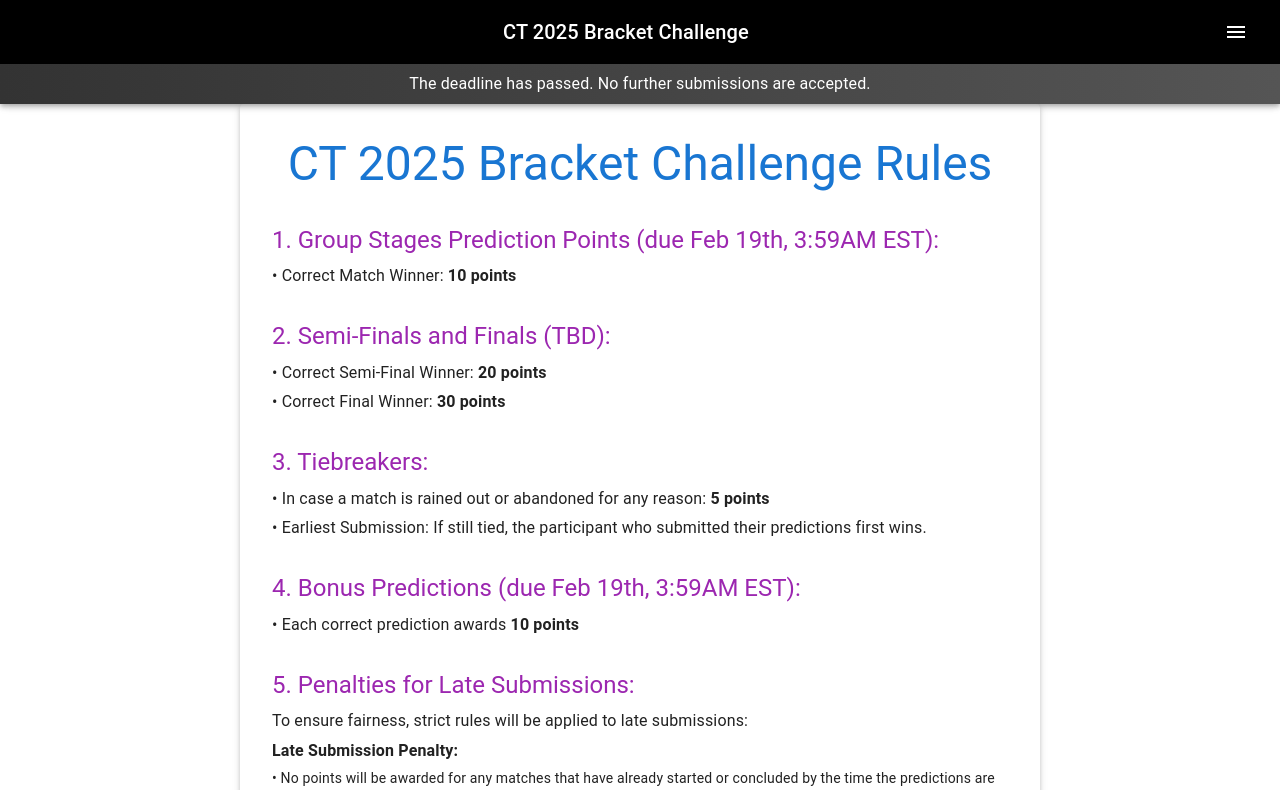
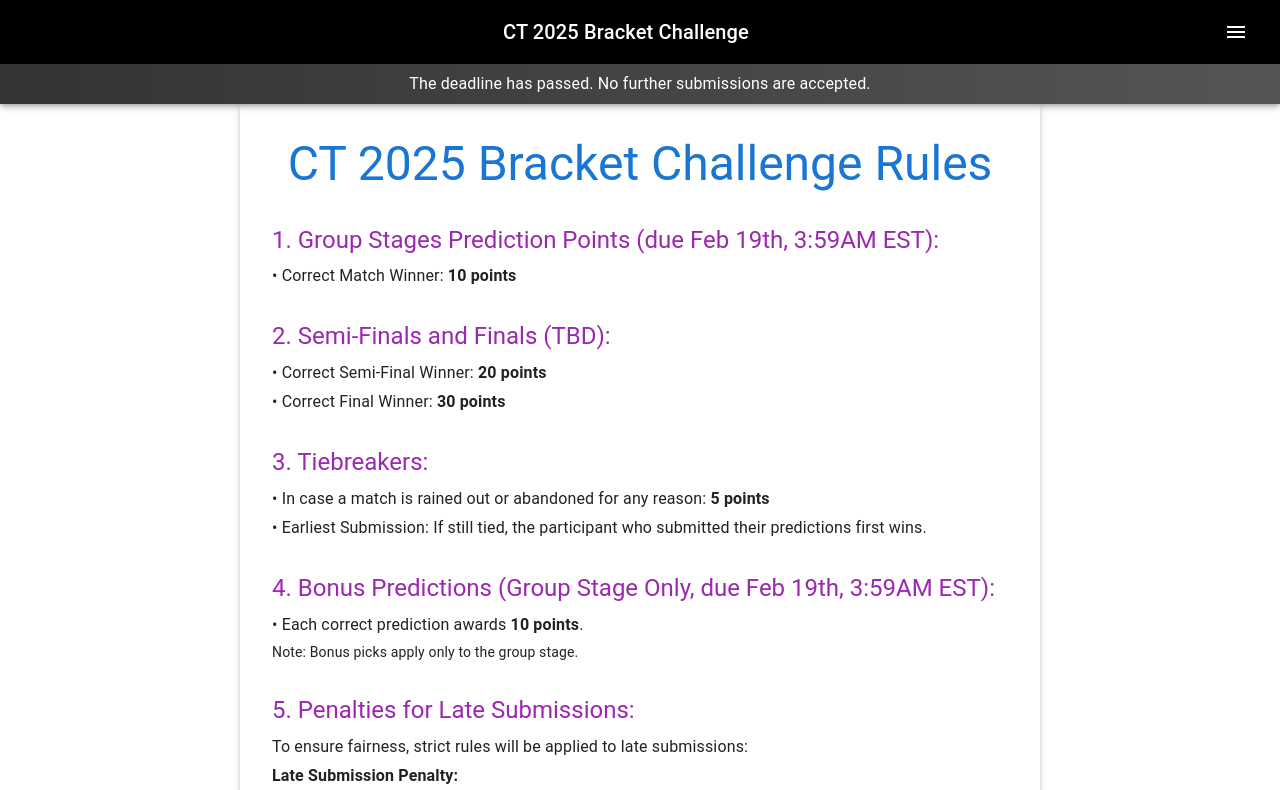
Before and after one commit to arsidada/cricket-bracket, a Next.js app: page /rules in a window 1280 px wide. Shown: the top 790 px of the page. Built offline with nearby package versions, Linux system fonts and the light colour scheme; no server answers.

Commit message:
rules update for bonus

```diff
--- a/app/rules/page.tsx
+++ b/app/rules/page.tsx
@@ -48,10 +48,13 @@ const RulesPage = () => {
         </Typography>
 
         <Typography variant="h5" color="secondary" mt={4} gutterBottom>
-          4. Bonus Predictions (due Feb 19th, 3:59AM EST):
+          4. Bonus Predictions (Group Stage Only, due Feb 19th, 3:59AM EST):
         </Typography>
         <Typography variant="body1" gutterBottom>
-          • Each correct prediction awards <strong>10 points</strong>
+          • Each correct prediction awards <strong>10 points</strong>.
+        </Typography>
+        <Typography variant="body2" gutterBottom>
+          Note: Bonus picks apply only to the group stage.
         </Typography>
 
         <Typography variant="h5" color="secondary" mt={4} gutterBottom>
```
